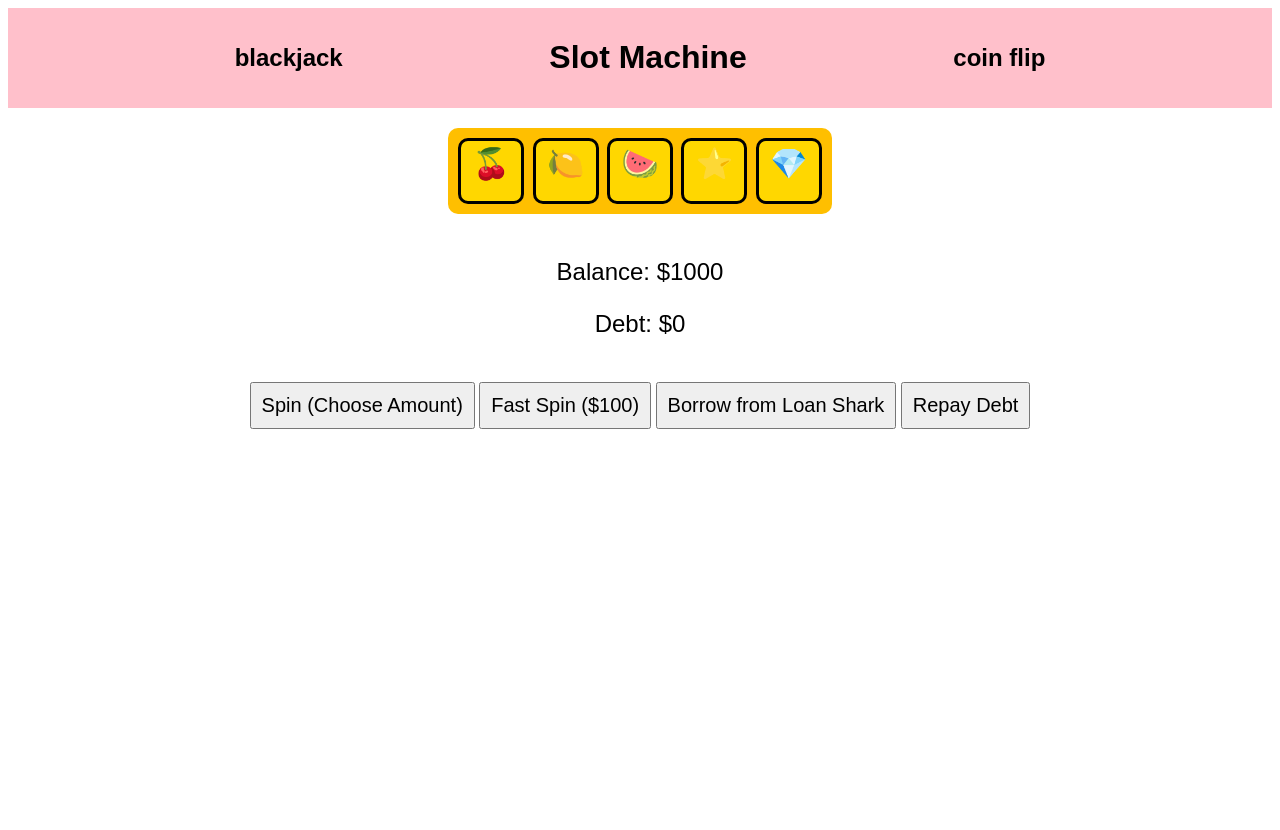
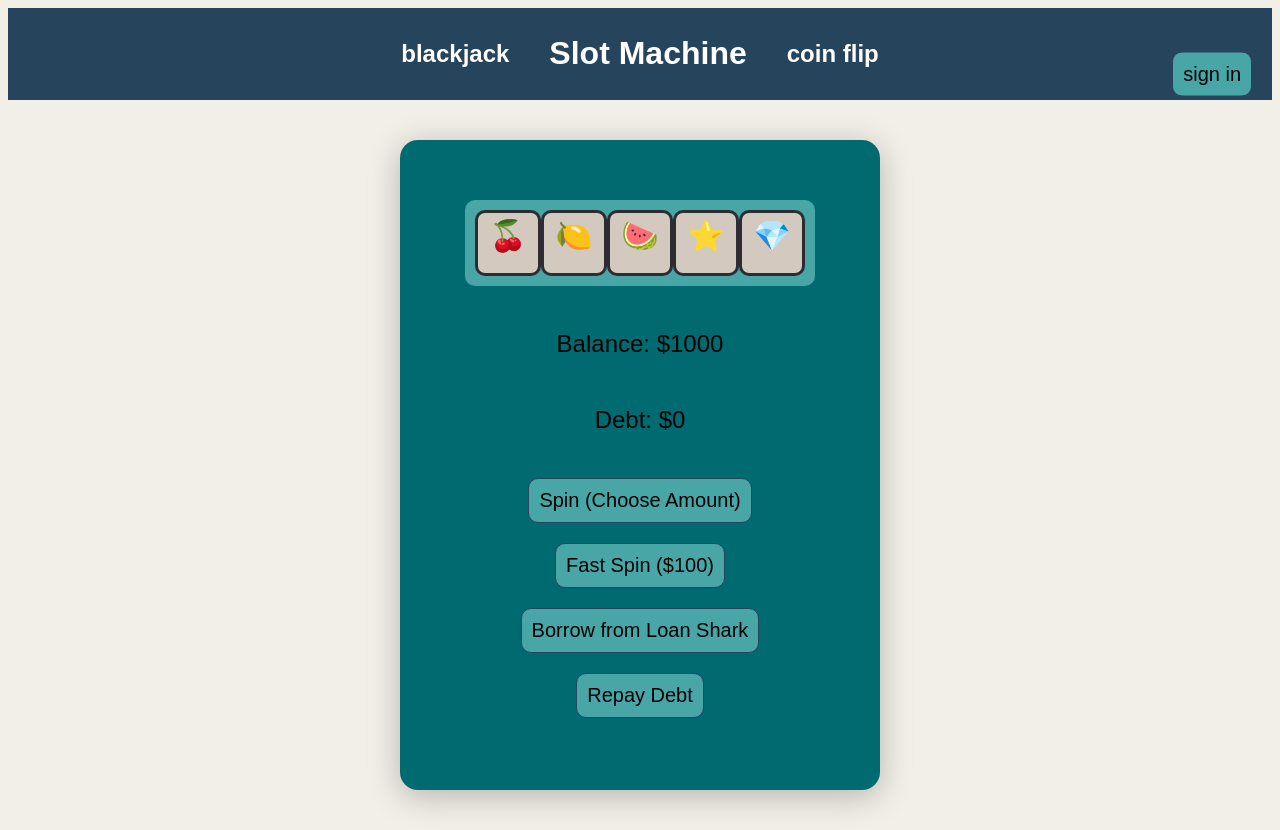
Before and after one commit to herrrscher/deepdive-4, a plain HTML site: page index.html in a window 1280 px wide. Before the commit the page ends 800 px from the top, so only its background shows below. Drawn offline with Linux system fonts and the light colour scheme.

Commit message:
something

```diff
--- a/index.html
+++ b/index.html
@@ -6,10 +6,14 @@
 </head>
 <body>
     <div id="header">
-        <h2>blackjack</h2>
-    <h1>Slot Machine</h1>
-    <h2>coin flip</h2>
+        <div class="header-titles">
+        <a href="blackjack.html"><h2>blackjack</h2></a>
+        <a href="index.html"><h1>Slot Machine</h1></a>
+        <a href="coinflip.html"><h2>coin flip</h2></a>
     </div>
+    <a href="signup.html"><button class="sign">sign in</button></a>
+</div>
+    <div class="container">
     <div id="slot-machine">
         <span class="slot" id="slot1">🍒</span>
         <span class="slot" id="slot2">🍋</span>
@@ -24,6 +28,7 @@
     <button onclick="borrowMoney()">Borrow from Loan Shark</button>
     <button onclick="repayDebt()">Repay Debt</button>
     <ul id="historyLog"></ul>
+    </div>
 <script src="script.js"></script>
 </body>
 </html>
--- a/style.css
+++ b/style.css
@@ -1,17 +1,14 @@
         body {
             text-align: center; font-family: Arial, sans-serif;
+            background-color: #F2EFE7;
+            color: black;
         }
 
         span {
-            border: 3px solid black;
+            border: 3px solid #2d2c32;
             padding: 5px;
             border-radius: 10px;
-            background-color: gold;
-        }
-
-        #slot-machine {
-            font-size: 30px; margin: 20px; display: inline-block;
-            background-color:  #FFBF00; padding: 10px; border-radius: 10px;
+            background-color: #D4C9BE;
         }
 
         .slot {
@@ -24,7 +21,9 @@
 
         button {
             font-size: 20px; padding: 10px; margin-top: 20px;
-
+            background-color: #48A6A7;
+            border: 1px solid #27445D;
+            border-radius: 10px;
         }
 
         @keyframes spin {
@@ -36,10 +35,58 @@
             animation: spin 0.5s ease-in-out;
         }
 
-        #header {
-            display: flex;
-            background-color: pink;
-            align-items: center;
-            padding: 10px 20px;
-            justify-content: space-evenly;
-        }
+#slot-machine {
+    display: flex;
+    flex-direction: row;
+    justify-content: center;
+    align-items: center;
+    font-size: 30px;
+    margin: 20px;
+    background-color: #48A6A7;
+    padding: 10px;
+    border-radius: 10px;
+}
+
+.container {
+    display: flex;
+    flex-direction: column;
+    align-items: center;
+    background-color: #006A71;
+    padding: 40px 30px;
+    border-radius: 18px;
+    box-shadow: 0 6px 32px 0 rgba(0,0,0,0.25);
+    margin: 40px auto;
+    max-width: 420px;
+}
+
+#header {
+    display: flex;
+    align-items: center;
+    justify-content: center;
+    background-color: #27445D;
+    color: #9ACBD0;
+    padding: 6px 20px;
+    min-height: 0;
+    position: relative;
+}
+
+.header-titles {
+    display: flex;
+    justify-content: center;
+    align-items: center;
+    gap: 40px;
+    flex: 0 1 auto;
+}
+
+#header .sign {
+    position: absolute;
+    right: 20px;
+    top: 50%;
+    transform: translateY(-50%);
+    margin-left: 0;
+}
+
+a {
+    text-decoration: none;
+    color: white
+}
```
Also changed, not shown: coinflip.html (+21 -0 lines).
